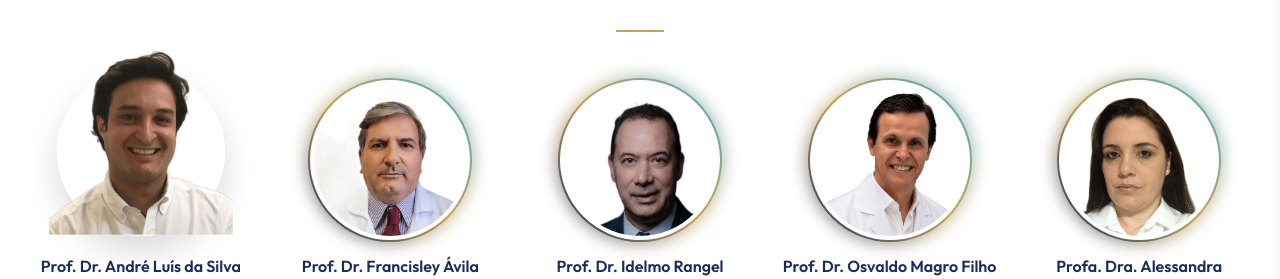
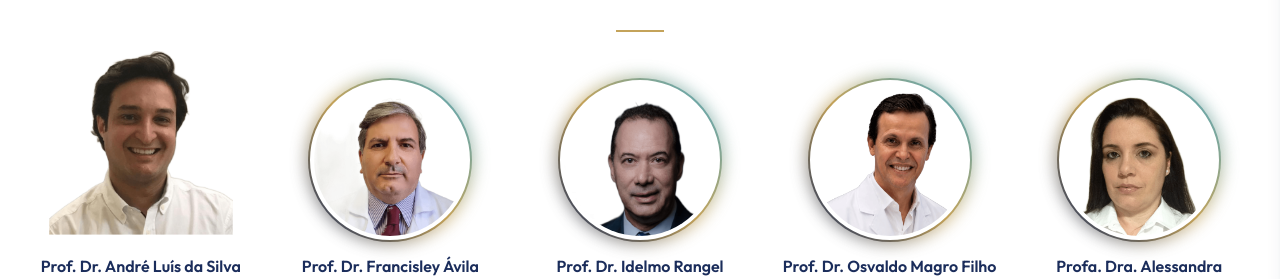
Before and after one commit to gabrielespurio/COFOA-UNESP, a Next.js app: page / in a window 1280 px wide. In both pictures the pointer is over the element 140 px from the left and 2816 px from the top of the page. Shown: the part 2656-2935 px from the top of the page. Built offline with nearby package versions, Linux system fonts and the light colour scheme; no server answers.

Commit message:
style: remove white circle on hover

```diff
--- a/src/components/public/OrganizationSection/OrganizationSection.module.css
+++ b/src/components/public/OrganizationSection/OrganizationSection.module.css
@@ -64,10 +64,10 @@
 
 /* Hover effects for the 3D circle */
 .professorItem:hover .imageWrapper {
-  /* Increase the size of the white circle */
+  /* Let the image pop without a background */
   transform: translateY(-8px) scale(1.05);
-  box-shadow: 0 15px 30px rgba(0, 0, 0, 0.15);
-  background-color: #ffffff;
+  box-shadow: none;
+  background-color: transparent;
 }
 
 /* Remove the neon gradient on hover */
@@ -93,7 +93,8 @@
 .professorItem:hover .imageInner {
   /* Let the image pop out of the circle */
   overflow: visible;
-  border-color: #ffffff;
+  border-color: transparent;
+  background-color: transparent;
 }
 
 .professorImage {
```
